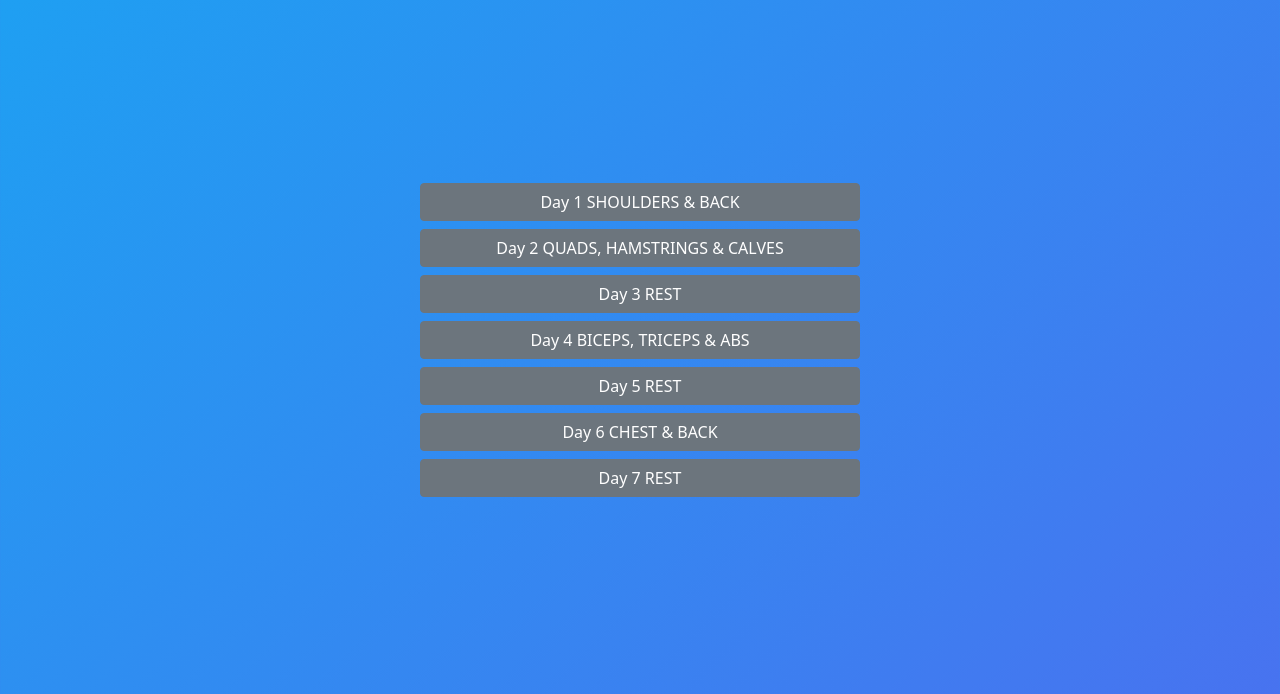
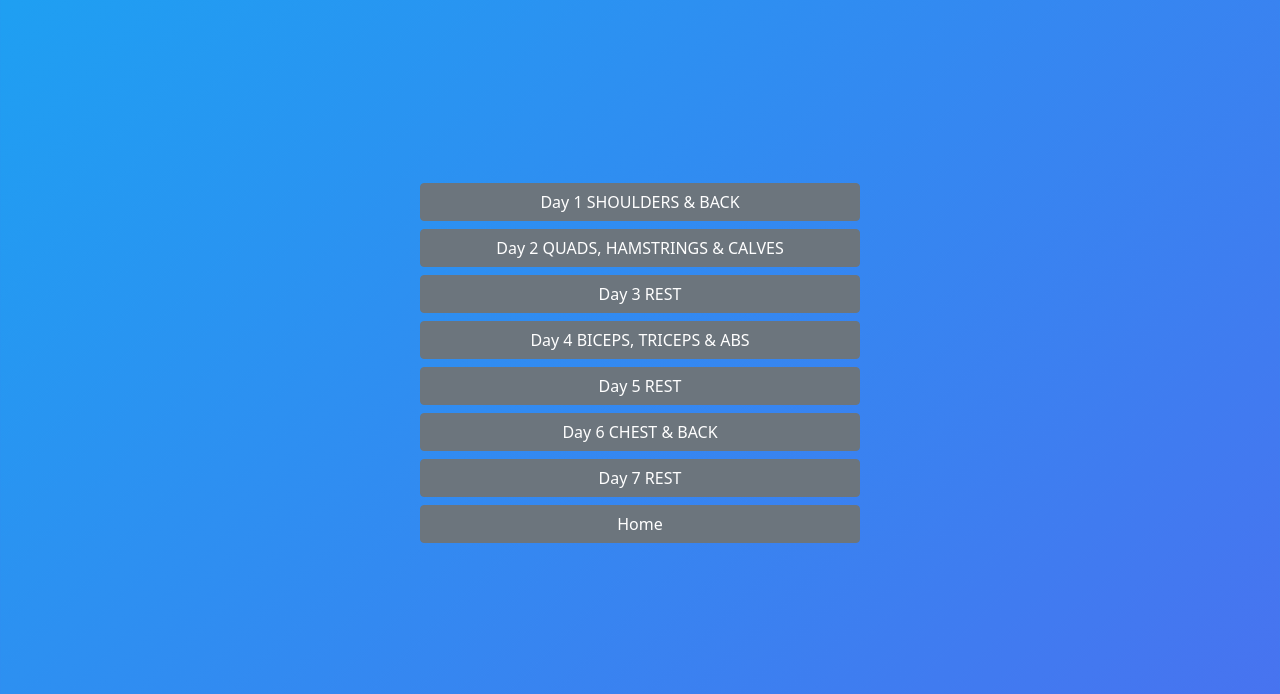
Before and after one commit to fatihbabuna123/1, a plain HTML site: page w2.html in a window 1280 px wide. Shown: the part 73-767 px from the top of the page. Drawn offline with nearby package versions, Linux system fonts and the light colour scheme.

Commit message:
Update w2.html

```diff
--- a/w2.html
+++ b/w2.html
@@ -26,6 +26,7 @@
  <button class="btn btn-secondary" type="button" onclick="window.location.href='#day5'" value="link">Day 5 REST</button>
  <button class="btn btn-secondary" type="button" onclick="window.location.href='#day6'" value="link">Day 6 CHEST & BACK</button>
 <button class="btn btn-secondary" type="button" onclick="window.location.href='#day7'" value="link">Day 7 REST</button>
+      <button class="btn btn-secondary" type="button" onclick="window.location.href='index.html'" value="link">Home</button>
 </div>
 </nav>
 <div id="day1">
```
